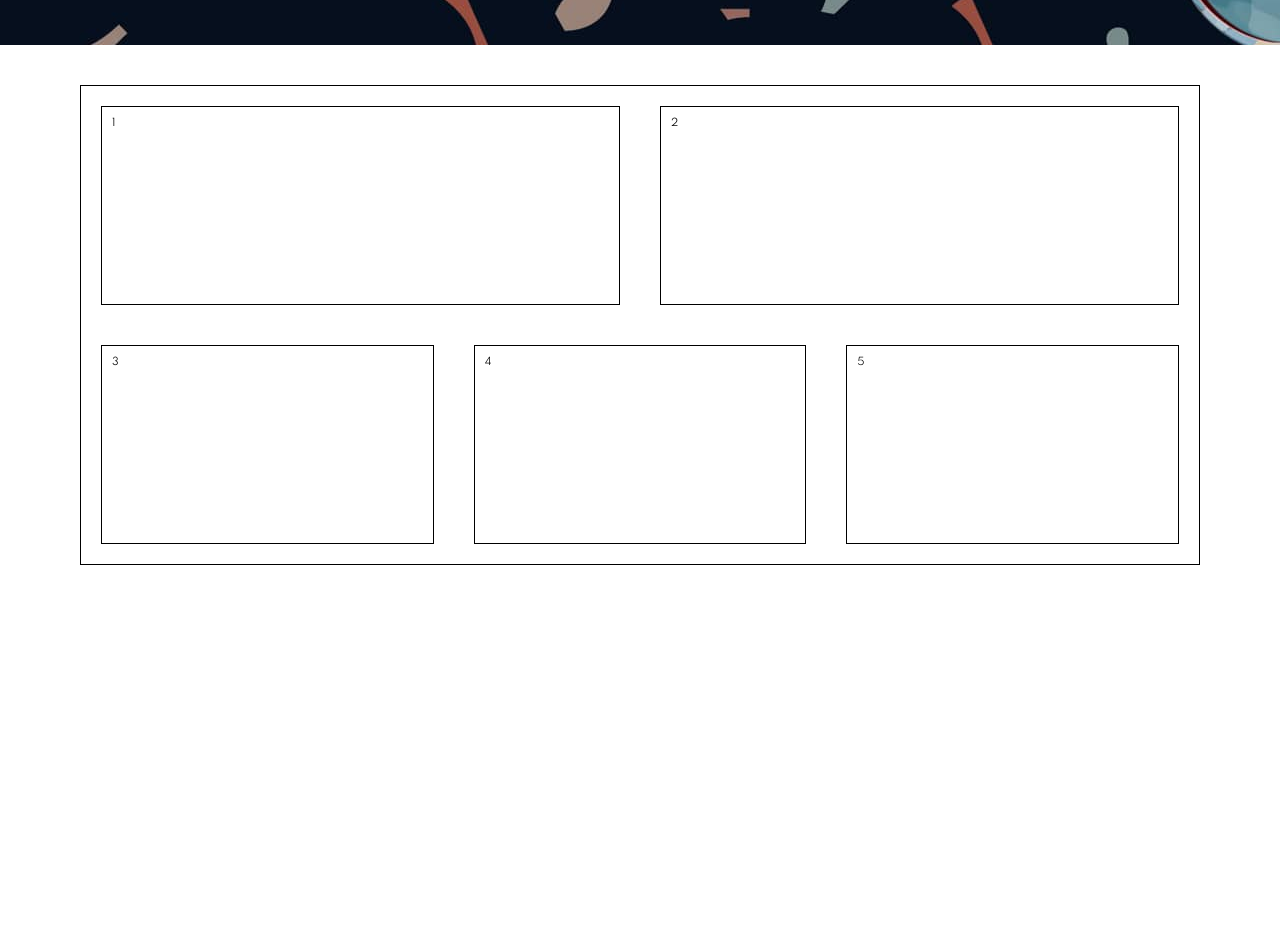
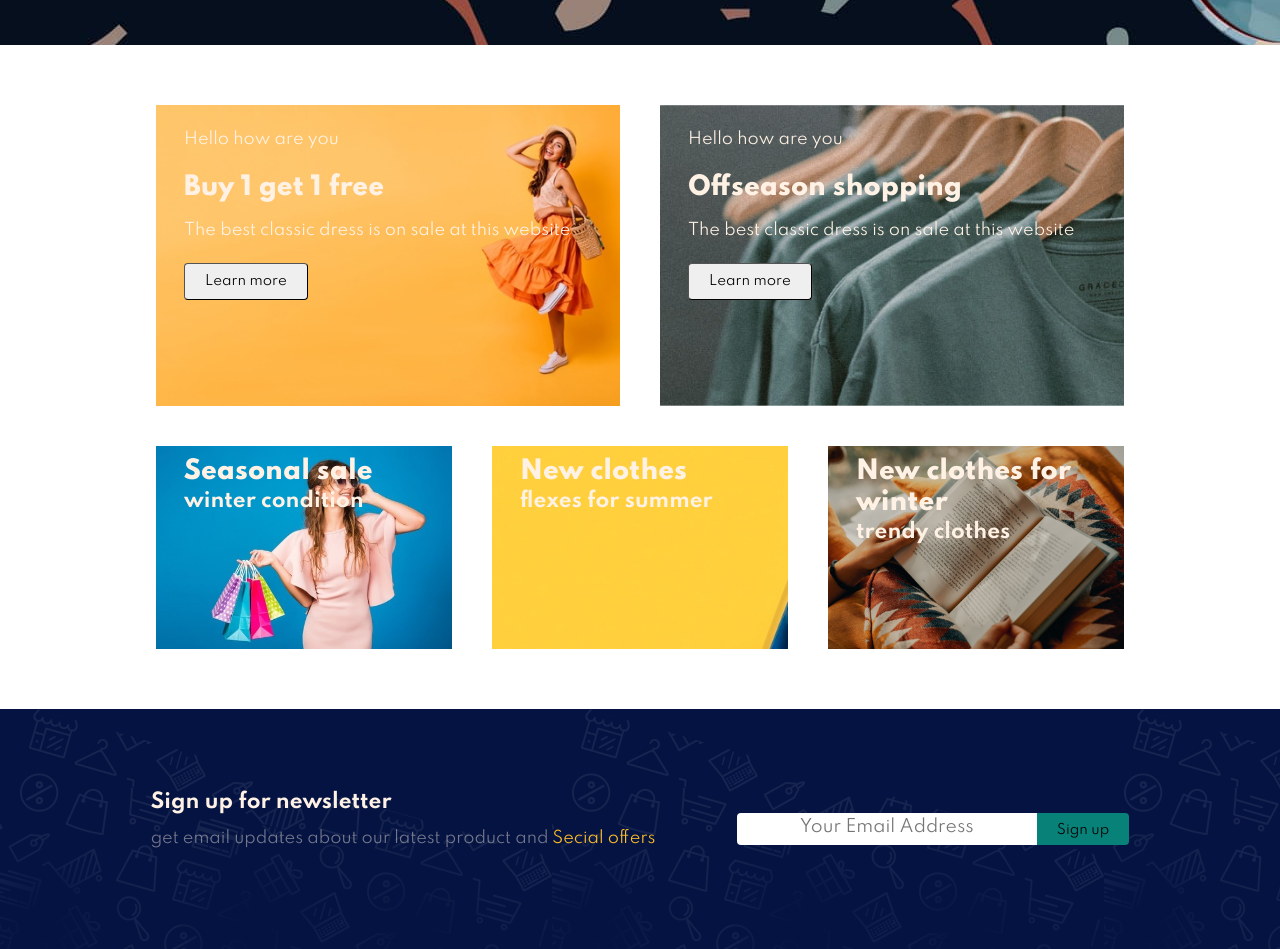
Before and after one commit to kismatkc/Ecommerce, a website: page index.html in a window 1280 px wide. Shown: the part 4140-5089 px from the top of the page. Before the commit the page ends 4745 px from the top, so only its background shows below. Drawn offline with Linux system fonts and the light colour scheme.

Commit message:
start footer now

```diff
--- a/index.html
+++ b/index.html
@@ -37,7 +37,7 @@
       <h2>Super value deals</h2>
       <h1>On all products</h1>
       <p>Save more with coupons up to 70% off</p>
-      <button class="btn">Shop now</button>
+      <button class="btn-hero">Shop now</button>
     </section>
     <section class="feature section-p1">
       <div class="feature__cards">
@@ -212,7 +212,7 @@
     <section class="banner section-m1">
       <h4>Repair Services</h4>
       <h2>Up to <span>Up to 70% Off</span> - All t-Shirts & Accessories</h2>
-      <button>Explore More</button>
+      <button class="btn">Explore More</button>
     </section>
     <section class="products section-p1">
       <h1>New arrivals</h1>
@@ -360,17 +360,51 @@
     <section class="banner">
       <h4>Repaid services</h4>
       <h2>Up to <span>70% off</span>-All thsirts and pants</h2>
-      <button>Explore now</button>
+      <button class="btn btn-banner">Explore now</button>
     </section>
-    <div class="advertisement">
+    <section class="advertisement">
       <div class="advertisement__boards">
-        <div class="board1">1</div>
-        <div class="board2">2</div>
-        <div class="board3">3</div>
-        <div class="board4">4</div>
-        <div class="board5">5</div>
+        <div class="board board1">
+          <p>Hello how are you</p>
+          <span>Buy 1 get 1 free</span>
+          <p>The best classic dress is on sale at this website</p>
+          <button class="btn btn-advertisement">Learn more</button>
+        </div>
+        <div class="board board2">
+          <p>Hello how are you</p>
+          <span>Offseason shopping</span>
+          <p>The best classic dress is on sale at this website</p>
+          <button class="btn btn-advertisement">Learn more</button>
+        </div>
+        <div class="board board3">
+          <span>Seasonal sale</span>
+          <h4>winter condition</h4>
+        </div>
+        <div class="board board4">
+          <span>New clothes</span>
+          <h4>flexes for summer</h4>
+        </div>
+        <div class="board board5">
+          <span>New clothes for winter</span>
+          <h4>trendy clothes</h4>
+        </div>
       </div>
-    </div>
+    </section>
+
+    <section class="newsletter">
+      <div class="newsletter__details">
+        <h4>Sign up for newsletter</h4>
+
+        <p>
+          get email updates about our latest product and
+          <span>Secial offers</span>
+        </p>
+      </div>
+      <div class="newsletter__input">
+        <input type="text" placeholder="Your Email Address" />
+        <button class="btn">Sign up</button>
+      </div>
+    </section>
     <script src="script.js"></script>
   </body>
 </html>
--- a/sass/style.scss
+++ b/sass/style.scss
@@ -17,6 +17,19 @@ h1 {
   font-size: 5rem;
   line-height: 64px;
   color: #222;
+}
+
+.btn {
+  color: #000;
+  padding: 1rem 2rem;
+  border-radius: 0.4rem;
+  border-width: 0.1px;
+  transition: 0.2s;
+  &:hover {
+    background-color: #088178;
+    color: #fff;
+    cursor: pointer;
+  }
 }
 
 h2 {
@@ -128,7 +141,7 @@ body {
   p {
     color: #088178;
   }
-  .btn {
+  .btn-hero {
     background-image: url("../img/button.png");
     background-position: top 0 left 50%;
     width: 19rem;
@@ -292,55 +305,124 @@ body {
       color: #ef3636;
     }
   }
-  button {
-    color: #000;
-    padding: 1rem 2rem;
-    border-radius: 0.4rem;
-    border-width: 0.1px;
-    transition: 0.2s;
-    &:hover {
-      background-color: #088178;
-      color: #fff;
-      cursor: pointer;
-    }
-  }
 }
 .advertisement {
-  height: 70vh;
+  height: 83vh;
   padding: 4rem 8rem;
-  width: 100%;
+  display: flex;
+  justify-content: center;
+  align-items: center;
+  color: #fff2e5;
 
   &__boards {
     display: grid;
 
-    border: 1px solid;
     height: 100%;
-    width: 100%;
+    width: 90%;
     grid-template-rows: repeat(2, auto);
     grid-template-columns: repeat(6, 1fr);
 
     & > * {
       padding: 1rem;
       margin: 2rem;
-      border: 1px solid;
+    }
+    .board {
+      color: inherit;
+      background-repeat: no-repeat;
+      background-size: cover;
+      overflow: hidden;
+
+      display: flex;
+      flex-direction: column;
+      align-items: flex-start;
+      padding-left: 2.8rem;
+      row-gap: 0.3rem;
+      & > h4 {
+        color: #fff2e5;
+      }
+
+      & > p {
+        color: #fff2e5;
+      }
+
+      span {
+        font-size: 2.5rem;
+        font-weight: 800;
+      }
     }
     .board1 {
       grid-area: 1 / span 3;
+      background-image: url(../img/banner/b17.jpg);
     }
     .board2 {
       grid-area: 1 / span 3;
+      background-image: url(../img/banner/b10.jpg);
     }
     .board3 {
       grid-area: 2 / span 2;
+      background-image: url(../img/banner/b18.jpg);
+      background-position: bottom 0 right 0;
     }
     .board4 {
       grid-area: 2 / span 2;
+      background-image: url(../img/banner/b16.jpg);
     }
     .board5 {
       grid-area: 2 / span 2;
-    }
-    .board6 {
-      grid-area: 2 / span 2;
+      background-image: url(../img/banner/b19.jpg);
     }
   }
 }
+
+//newspaper section
+.newsletter {
+  background-image: url(../img/banner/b14.png);
+  background-color: #041342;
+  padding: 4rem 11rem;
+  height: 30vh;
+  display: flex;
+  justify-content: space-around;
+  align-items: center;
+
+  &__details {
+    h4 {
+      color: #fff2e5;
+    }
+
+    p {
+      color: #fff2e573;
+      span {
+        color: #ffbd27;
+      }
+    }
+  }
+
+  &__input {
+    display: flex;
+    height: 20.5%;
+
+    input {
+      border-radius: 0.4rem 0 0 0.4rem;
+
+      text-align: center;
+      width: 30rem;
+      border-width: 0.2rem;
+      border: none;
+      &:focus {
+        outline: none;
+        // border: 0.2rem solid #088178;
+        box-shadow: -5px 5px 50px 0 rgba($color: #088178, $alpha: 0.3);
+      }
+      &::placeholder {
+        font-size: 1.7rem;
+      }
+    }
+    button {
+      background-color: #088178;
+      white-space: nowrap;
+
+      border-radius: 0 0.4rem 0.4rem 0;
+      border: none;
+    }
+  }
+}
```
Also changed, not shown: sass/test.html (+5 -24 lines), sass/style.css, 1 other file.
